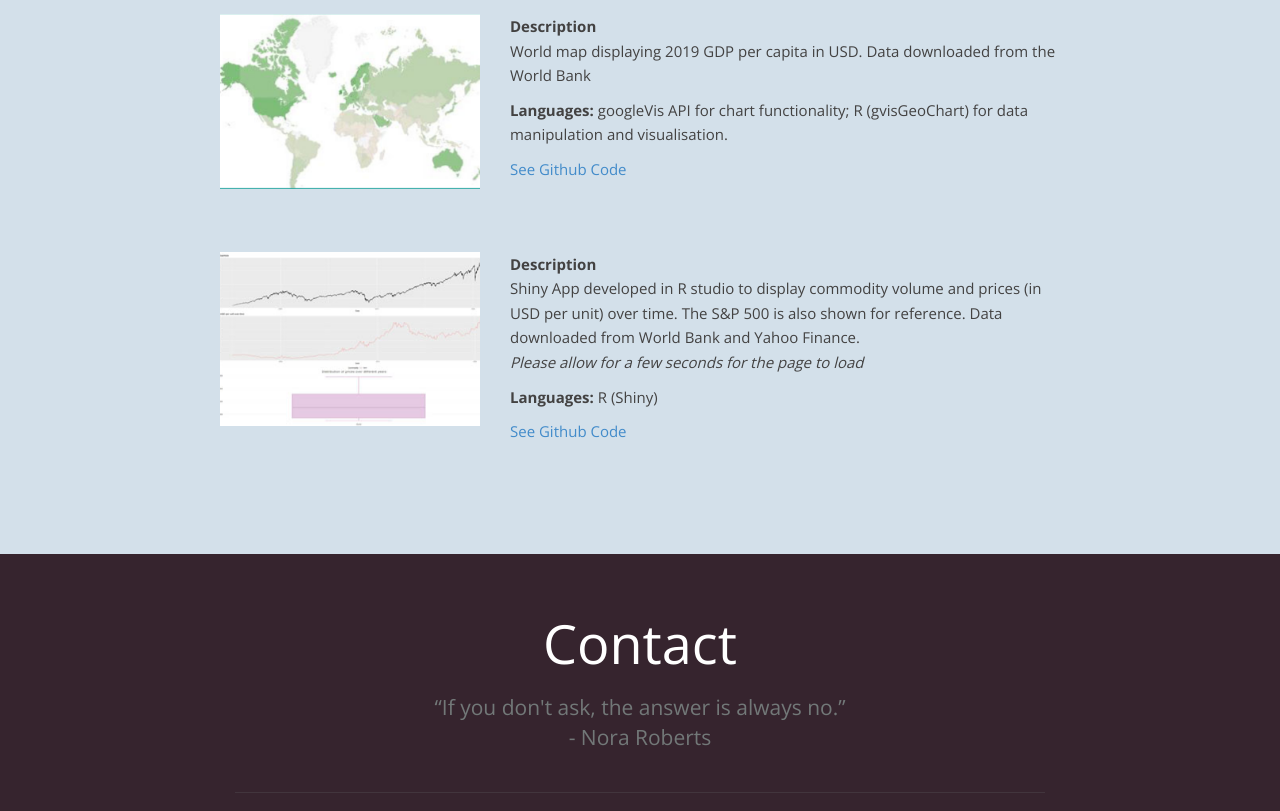
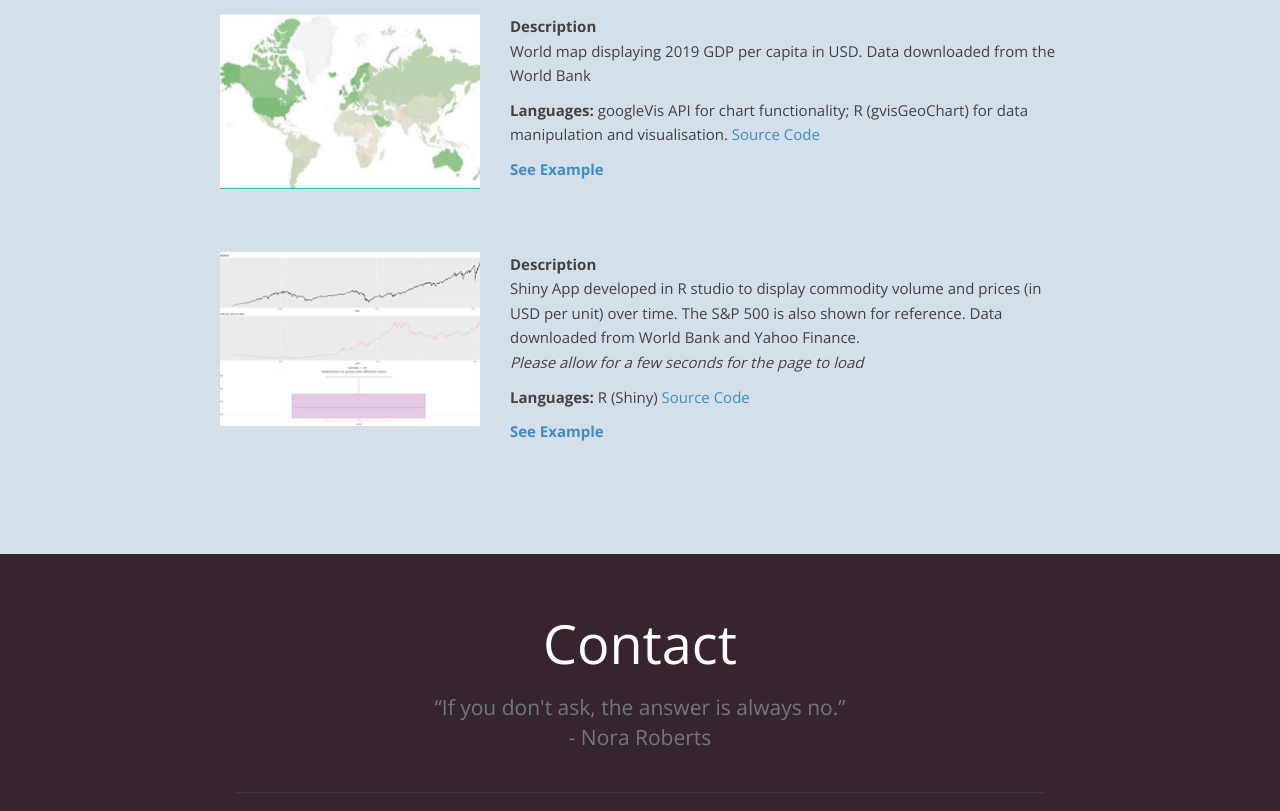
Before and after one commit to markostoj/profile, a plain HTML site: page index.html in a window 1280 px wide. Shown: the part 3820-4631 px from the top of the page. Drawn offline with nearby package versions, Linux system fonts and the light colour scheme; a script that the page names is missing.

Commit message:
Add files via upload

```diff
--- a/index.html
+++ b/index.html
@@ -583,10 +583,11 @@
 
 			<p>
 				<strong>Languages: </strong> googleVis API for chart functionality; R (gvisGeoChart) for data manipulation and visualisation.
+				<a href="https://github.com/markostoj/charts/tree/main/Map">Source Code</a>
 			</p>
 
 			<p>
-				<a href="https://github.com/markostoj/charts/tree/main/Map">See Github Code</a>
+				<b><a href="https://rawcdn.githack.com/markostoj/charts/d8dd6c1b47d3afc1121ca653328a96fe38349dc7/Map/map.html">See Example</a></b>
 			</p>
 
 	</div>
@@ -610,14 +611,16 @@
 				<br /> Shiny App developed in R studio to display commodity volume and prices (in USD per unit) over time. The S&P 500 is also shown for reference. Data downloaded from World Bank and Yahoo Finance.
 				<br /> <i/>	Please allow for a few seconds for the page to load</i>
 
+
 			</p>
 
 			<p>
 				<strong>Languages: </strong> R (Shiny)
+				<a href="https://github.com/markostoj/charts/tree/main/Commodities">Source Code</a>
 			</p>
 
 			<p>
-				<a href="https://github.com/markostoj/charts/tree/main/Commodities">See Github Code</a>
+					<b><a href="https://stojanovik.shinyapps.io/commodities/">See Example</a></b>
 			</p>
 
 	</div>
```
